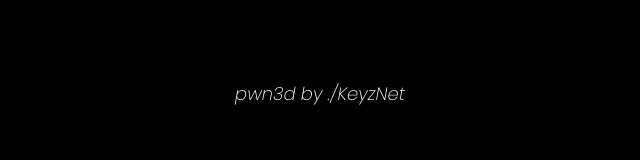
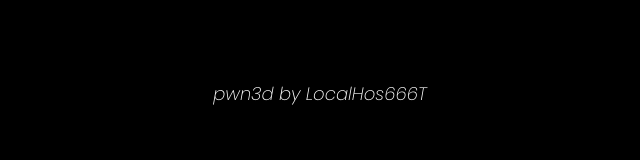
Before and after one commit to oldakun/0727.site, a plain HTML site: page index.html in a window 1280 px wide. Shown: the full height of the page, 320-960 px from the left. Drawn offline with Linux system fonts and the light colour scheme; a web font is replaced by a local one.

Commit message:
Update index.html

```diff
--- a/index.html
+++ b/index.html
@@ -20,7 +20,7 @@
 
   <br>
   <br>
-  <font color="white" face="Poppins" size="4">pwn3d by ./KeyzNet</font>
+  <font color="white" face="Poppins" size="4">pwn3d by LocalHos666T</font>
   <br>
   <br>
 
```
